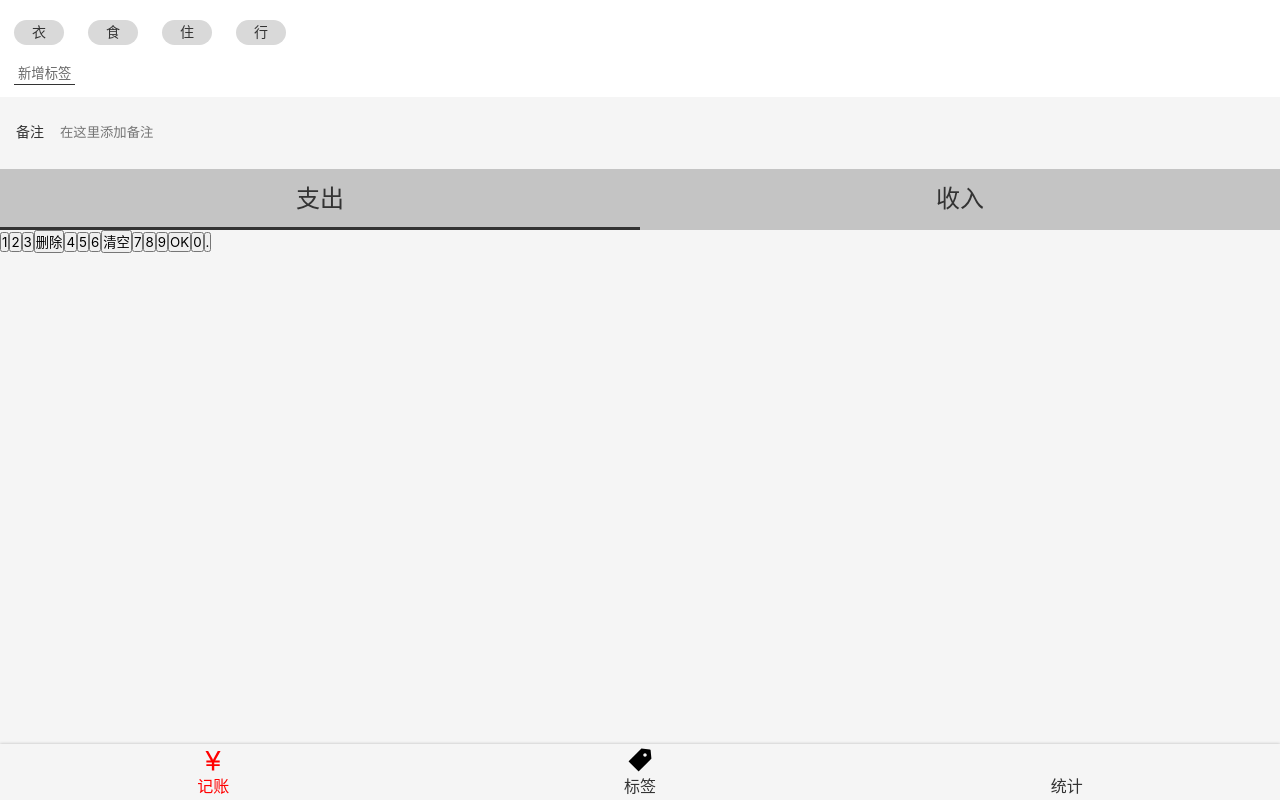
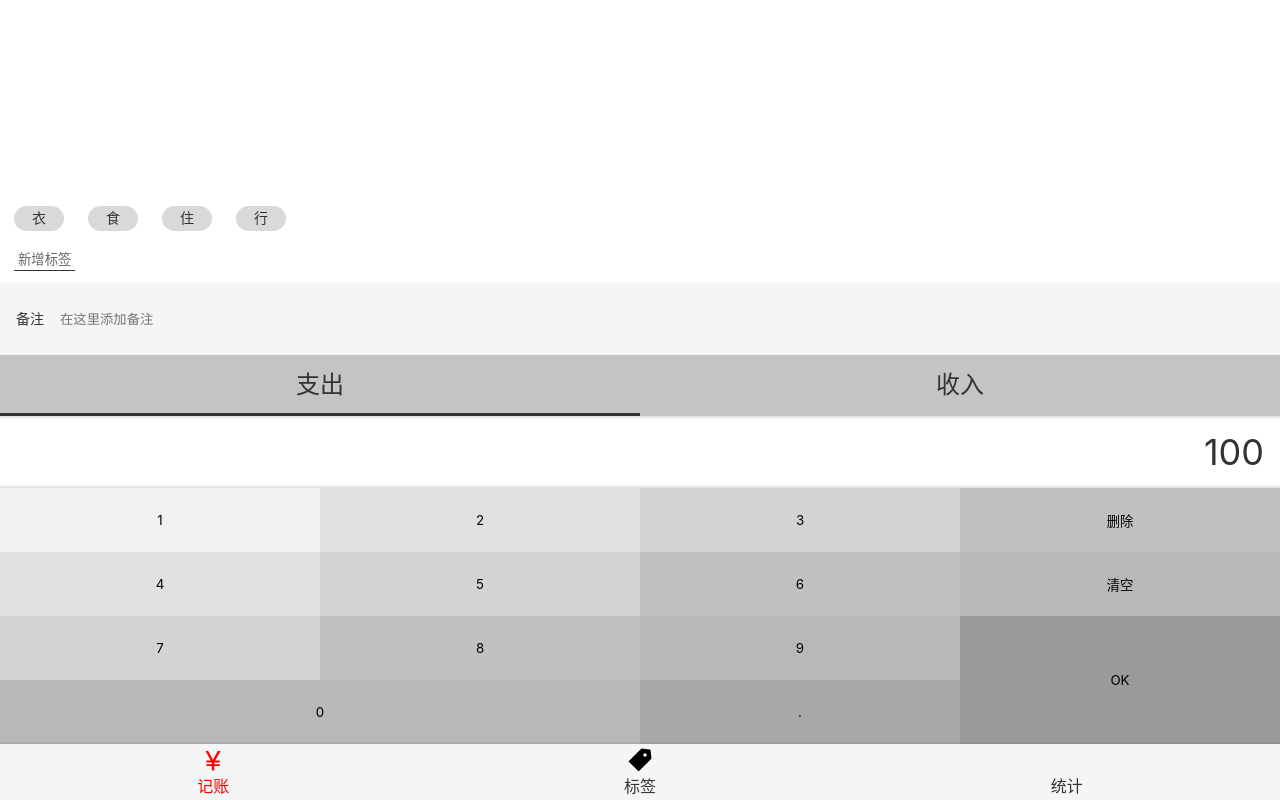
Before and after one commit to bigWaterMonster/react-toy, a React app: page /#/money in a window 1280 px wide. Built offline with nearby package versions, Linux system fonts and the light colour scheme.

Commit message:
完成标签选择新增

```diff
--- a/src/index.scss
+++ b/src/index.scss
@@ -41,3 +41,9 @@ button {
 :focus {
   outline: none;
 }
+
+.clearfix::after {
+  content: '';
+  clear: both;
+  display: block;
+}
--- a/src/views/components/Layout.tsx
+++ b/src/views/components/Layout.tsx
@@ -17,13 +17,12 @@ type Props = {
   children: any
 }
 
-function Layout(props: Props) {
+function Layout(props: any) {
+  console.log(props.className)
   return (
     <Wrapper>
-      <Main>
-      {
-        props.children
-      }
+      <Main className={props.className}>
+      {props.children}
       </Main>
       <Nav/>
     </Wrapper>
--- a/src/views/money/Money.tsx
+++ b/src/views/money/Money.tsx
@@ -1,95 +1,24 @@
 import React, { useState } from 'react'
 import Layout from 'views/components/Layout'
 import styled from 'styled-components'
+import { TagsSectionWrapper } from './components/TagsSection'
+import { NumberPad } from './components/NumberPad'
+import { NotesSection } from './components/NotesSection'
+import { CategorysSection } from './components/CategorysSection'
 
-const TagsSection = styled.section`
-  background: #ffffff;
-  padding: 12px 2px;
-  >ol {
-    >li {
-      background: #d9d9d9;
-      border-radius: 18px;
-      display: inline-block;
-      padding: 4px 18px;
-      font-size: 14px;
-      margin: 8px 12px;
-    }
-  }
-  > button {
-    margin-left: 12px;
-    background: none;
-    color: #666;
-    border: none;
-    padding: 2px 4px;
-    border-bottom: 1px solid #333;
-    margin-top: 8px;
-  }
+const MyLayout = styled(Layout)`
+  display: flex;
+  flex-direction: column;
+  overflow: hidden;
 `
 
-const NotesSection = styled.section`
-  background: #f5f5f5;
-  padding: 0 16px;
-  font-size: 14px;
-  >label {
-    display: flex;
-    align-items: center;
-    >span {
-      margin-right: 16px;
-      white-space: nowrap;
-    }
-    >input {
-      display: inline-block;
-      height: 72px;
-      width: 100%;
-      background: none;
-      border: none;
-    }
-  }
-`
-const CategorysSection = styled.section`
-  font-size: 24px;
-  >ul {
-    display: flex;
-    background: #c4c4c4;
-    >li {
-      flex-grow: 1;
-      text-align: center;
-      padding: 16px 0;
-      position: relative;
-      &.selected::after {
-        content: '';
-        display: block;
-        position: absolute;
-        height: 3px;
-        background: #333;
-        bottom: 0;
-        width: 100%;
-        left: 0;
-      }
-    }
-  }
-`
-const NumberPad = styled.section`
+function Money() {
 
-`
-
-
-function Money() {
-  const tags = ['衣', '食', '住', '行']
   const status = ['支出', '收入']
   let [selectedIndex, setSelectedIndex] = useState(0)
   return (
-    <Layout>
-      <TagsSection className="tags">
-        <ol>
-          {
-            tags.map((tag, index) => (
-              <li key={index}>{tag}</li>
-            ))
-          }
-        </ol>
-        <button>新增标签</button>
-      </TagsSection>
+    <MyLayout>
+      <TagsSectionWrapper/ >
       <NotesSection>
         <label>
           <span>备注</span>
@@ -98,18 +27,20 @@ function Money() {
       </NotesSection>
       <CategorysSection>
         <ul>
-          {
-          status.map((st, index) => (
+          { status.map((st, index) => (
               <li key={index}
                 className={selectedIndex === index ? 'selected' : ''}
-                onClick={() => { setSelectedIndex(index) }}>{st}
-              </li>
-              )
-            )
+                onClick={() => { setSelectedIndex(index) }}
+              >{st}</li>
+            ))
           }
         </ul>
       </CategorysSection>
       <NumberPad>
+        <div className="output">
+          100
+        </div>
+        <div className="pad">
           <button>1</button>
           <button>2</button>
           <button>3</button>
@@ -121,11 +52,12 @@ function Money() {
           <button>7</button>
           <button>8</button>
           <button>9</button>
-        <button>OK</button>
-        <button>0</button>
+          <button className="ok">OK</button>
+          <button className="zero">0</button>
           <button>.</button>
+        </div>
       </NumberPad>
-    </Layout>
+    </MyLayout>
   )
 }
 export default Money
--- /dev/null
+++ b/src/views/money/components/CategorysSection.tsx
@@ -0,0 +1,26 @@
+import styled from "styled-components";
+
+const CategorysSection = styled.section`
+  font-size: 24px;
+  >ul {
+    display: flex;
+    background: #c4c4c4;
+    >li {
+      flex-grow: 1;
+      text-align: center;
+      padding: 16px 0;
+      position: relative;
+      &.selected::after {
+        content: '';
+        display: block;
+        position: absolute;
+        height: 3px;
+        background: #333;
+        bottom: 0;
+        width: 100%;
+        left: 0;
+      }
+    }
+  }
+`
+export { CategorysSection }
--- /dev/null
+++ b/src/views/money/components/NotesSection.tsx
@@ -0,0 +1,24 @@
+import styled from "styled-components";
+
+const NotesSection = styled.section`
+  background: #f5f5f5;
+  padding: 0 16px;
+  font-size: 14px;
+  >label {
+    display: flex;
+    align-items: center;
+    >span {
+      margin-right: 16px;
+      white-space: nowrap;
+    }
+    >input {
+      display: inline-block;
+      height: 72px;
+      width: 100%;
+      background: none;
+      border: none;
+    }
+  }
+`
+
+export { NotesSection }
--- /dev/null
+++ b/src/views/money/components/NumberPad.tsx
@@ -0,0 +1,53 @@
+import styled from "styled-components";
+
+const NumberPad = styled.section`
+  display: flex;
+  flex-direction: column;
+  >.output {
+    background: white;
+    font-size: 36px;
+    line-height: 72px;
+    text-align: right;
+    padding: 0 16px;
+    box-shadow: inset 0 -5px 5px -5px rgba(0, 0, 0, .25),
+                inset 0 5px 5px -5px rgba(0, 0, 0, .25)
+  }
+  >.pad {
+    >button {
+      float: left;
+      width: 25%;
+      height: 64px;
+      border: none;
+      &.ok {
+        height: 128px;
+        float: right;
+      }
+      &.zero {
+        width: 50%;
+      }
+      &:nth-of-type(1) {
+        background: #f2f2f2;
+      }
+      &:nth-of-type(2), &:nth-of-type(5) {
+        background: #e0e0e0;
+      }
+      &:nth-of-type(3), &:nth-of-type(6), &:nth-of-type(9) {
+        background: #d3d3d3;
+      }
+      &:nth-of-type(4), &:nth-of-type(7), &:nth-of-type(10) {
+        background: #c1c1c1;
+      }
+      &:nth-of-type(8), &:nth-of-type(11), &:nth-of-type(13) {
+        background: #b8b8b8;
+      }
+      &:nth-of-type(12) {
+        background: #9A9A9A;
+      }
+      &:nth-of-type(14) {
+        background: #a9a9a9;
+      }
+    }
+  }
+`
+
+export { NumberPad }
--- /dev/null
+++ b/src/views/money/components/TagsSection.tsx
@@ -0,0 +1,82 @@
+import React, { Fragment, FC, useState } from "react"
+import styled from "styled-components"
+
+const TagsSection = styled.section`
+  background: #ffffff;
+  padding: 12px 2px;
+  flex-grow: 1;
+  display: flex;
+  flex-direction: column;
+  justify-content: flex-end;
+  align-items: flex-start;
+  overflow: hidden;
+  >ol {
+    overflow: auto;
+    >li {
+      background: #d9d9d9;
+      border-radius: 18px;
+      display: inline-block;
+      padding: 4px 18px;
+      font-size: 14px;
+      margin: 8px 12px;
+      &.selected {
+        background: orange;
+      }
+    }
+  }
+  > button {
+    margin-left: 12px;
+    background: none;
+    color: #666;
+    border: none;
+    padding: 2px 4px;
+    border-bottom: 1px solid #333;
+    margin-top: 8px;
+  }
+`
+
+const TagsSectionWrapper: FC = () => {
+  const [tags, setTags] = useState<string[]>(['衣', '食', '住', '行'])
+  const [selectedTags, setSelectedTags] = useState<string[]>([])
+  // 添加tag
+  const addTag = () => {
+    const newTagName = window.prompt('新标签名称为')
+    if (newTagName !== null) {
+      setTags([...tags, newTagName])
+    }
+  }
+  // 选中了哪些tags
+  const onToggleTag = (tag: string) => {
+    const isInclude = ~selectedTags.indexOf(tag)
+    if (isInclude) {
+      console.log('包含')
+      setSelectedTags(selectedTags.filter(t => t !== tag))
+    } else {
+      setSelectedTags([...selectedTags, tag])
+    }
+  }
+  // 确认是否选中
+  const getClass = (tag: string) => {
+    return ~selectedTags.indexOf(tag) ? 'selected': ''
+  }
+
+  return (
+    <Fragment>
+      <TagsSection className="tags">
+        <ol>
+          {
+            tags.map((tag, index) => (
+              <li key={index} onClick={() => onToggleTag(tag)}
+              className={getClass(tag)}>{tag}</li>
+            ))
+          }
+        </ol>
+        <button onClick={addTag}>新增标签</button>
+      </TagsSection>
+    </Fragment>
+  )
+
+}
+
+
+export { TagsSectionWrapper }
```
Lines whose indentation alone changed are shown as unchanged.
